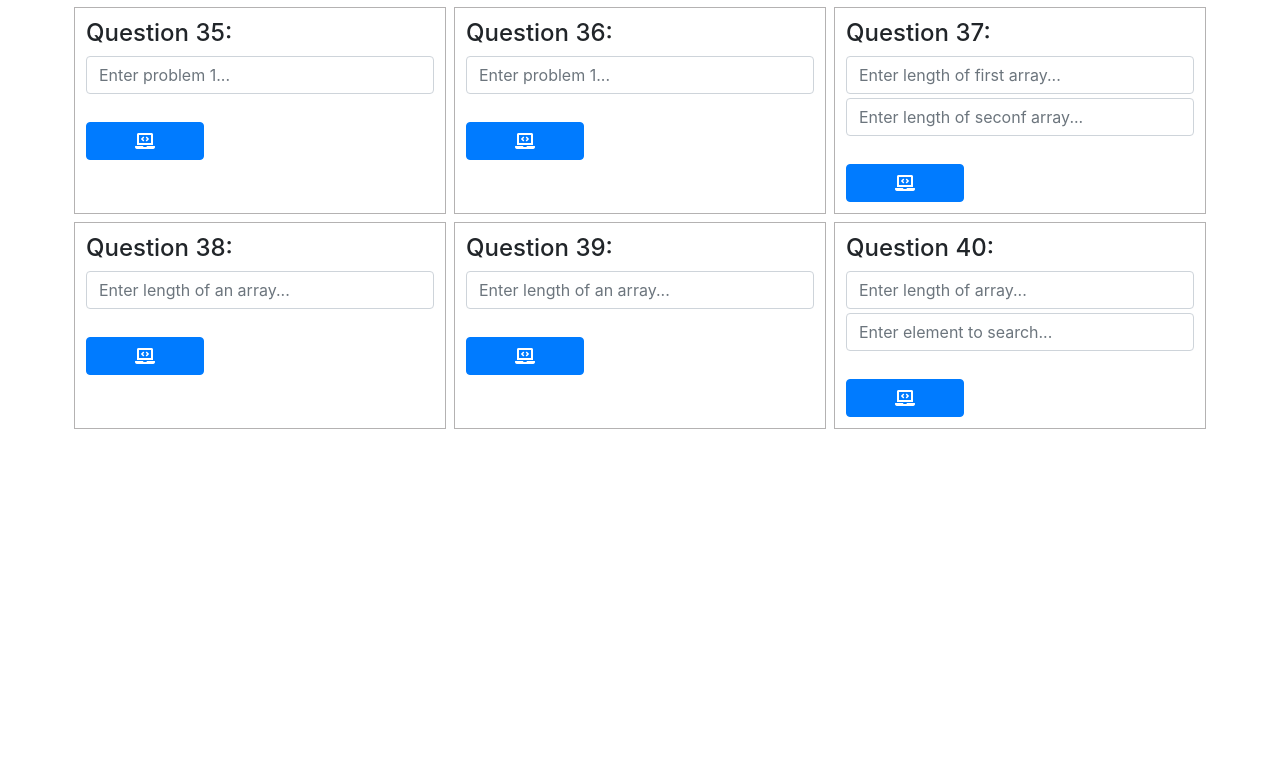
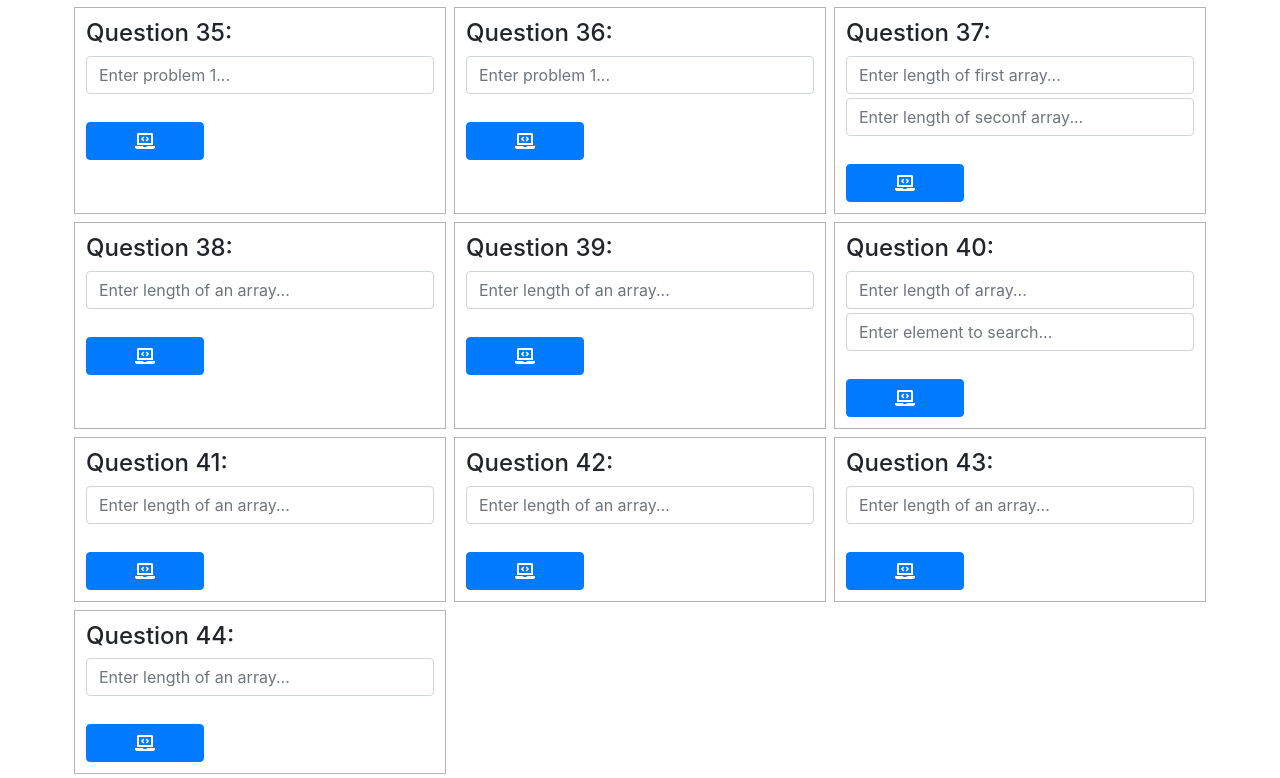
Before and after one commit to zuraizzafar/assignment-smti-16, a plain HTML site: page public/index.html in a window 1280 px wide. Shown: the part 2572-3350 px from the top of the page. Before the commit the page ends 3005 px from the top, so only its background shows below. Drawn offline with nearby package versions, Linux system fonts and the light colour scheme.

Commit message:
Created front end of questions upto 44

```diff
--- a/public/index.html
+++ b/public/index.html
@@ -512,6 +512,51 @@
                                 class="fas fa-laptop-code"></i></button>
                     </div>
                 </div>
+                <div class="col-sm-4 outline rounded p-3">
+                    <h4>Question 41:</h4>
+                    <input class="form-control mt-1 mb-1" type="text" name="q41-inp-1" id="q41-inp-1"
+                        placeholder="Enter length of an array...">
+                    <div id="answer-41">&nbsp;</div>
+                    <div class="text-left">
+                        <button class="btn btn-primary pl-5 pr-5" id="q41-calc" data-toggle="tooltip"
+                            data-placement="right" title="Calculate the answer..."><i
+                                class="fas fa-laptop-code"></i></button>
+                    </div>
+                </div>
+                <div class="col-sm-4 outline rounded p-3">
+                    <h4>Question 42:</h4>
+                    <input class="form-control mt-1 mb-1" type="text" name="q42-inp-1" id="q42-inp-1"
+                        placeholder="Enter length of an array...">
+                    <div id="answer-42">&nbsp;</div>
+                    <div class="text-left">
+                        <button class="btn btn-primary pl-5 pr-5" id="q42-calc" data-toggle="tooltip"
+                            data-placement="right" title="Calculate the answer..."><i
+                                class="fas fa-laptop-code"></i></button>
+                    </div>
+                </div>
+                <div class="col-sm-4 outline rounded p-3">
+                    <h4>Question 43:</h4>
+                    <input class="form-control mt-1 mb-1" type="text" name="q43-inp-1" id="q43-inp-1"
+                        placeholder="Enter length of an array...">
+                    <div id="answer-43">&nbsp;</div>
+                    <div class="text-left">
+                        <button class="btn btn-primary pl-5 pr-5" id="q43-calc" data-toggle="tooltip"
+                            data-placement="right" title="Calculate the answer..."><i
+                                class="fas fa-laptop-code"></i></button>
+                    </div>
+                </div>
+                <div class="col-sm-4 outline rounded p-3">
+                    <h4>Question 44:</h4>
+                    <input class="form-control mt-1 mb-1" type="text" name="q44-inp-1" id="q44-inp-1"
+                        placeholder="Enter length of an array...">
+                    <div id="answer-44">&nbsp;</div>
+                    <div class="text-left">
+                        <button class="btn btn-primary pl-5 pr-5" id="q44-calc" data-toggle="tooltip"
+                            data-placement="right" title="Calculate the answer..."><i
+                                class="fas fa-laptop-code"></i></button>
+                    </div>
+                </div>
+
             </div>
         </div>
     </section>
```
Also changed, not shown: public/question.txt.
